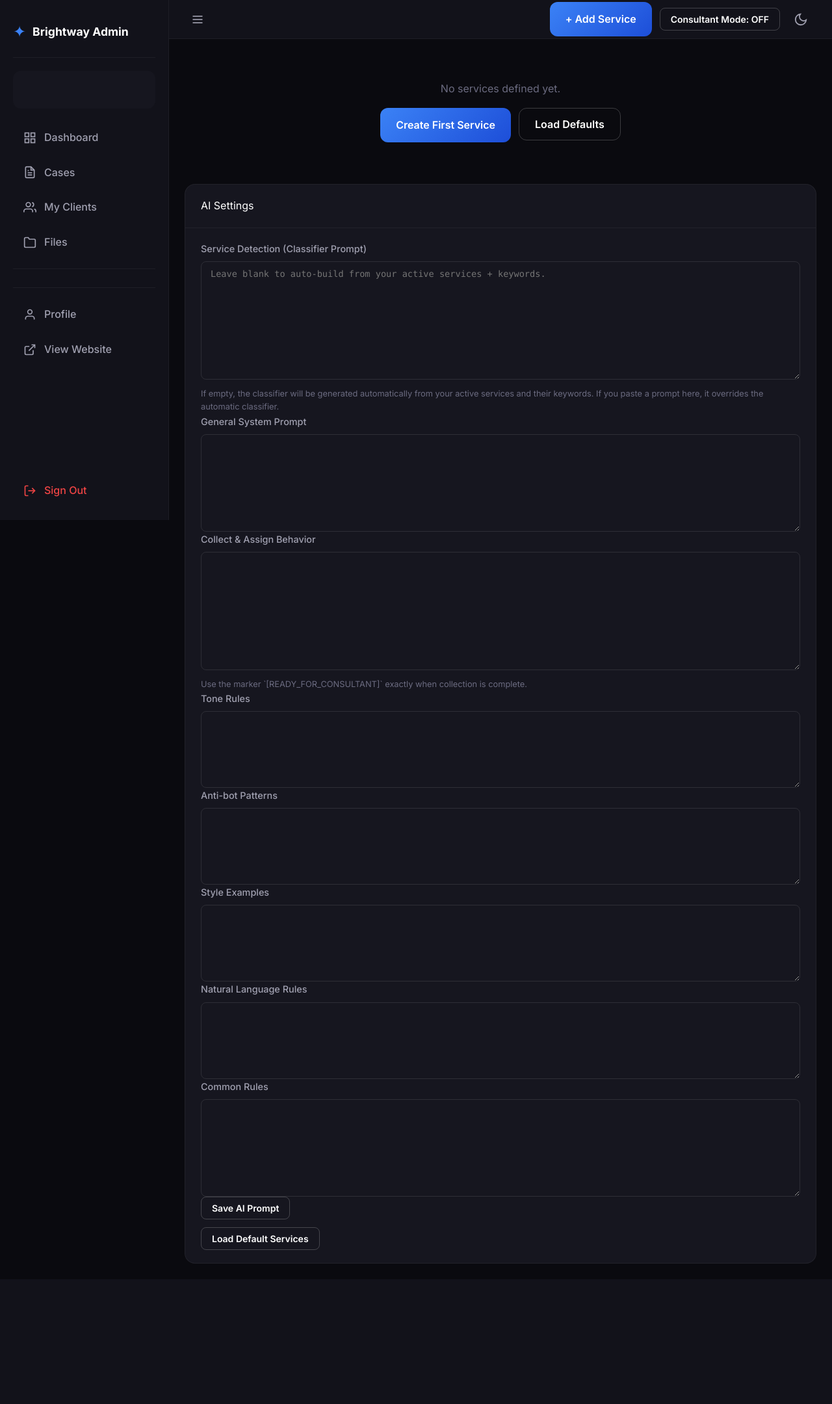
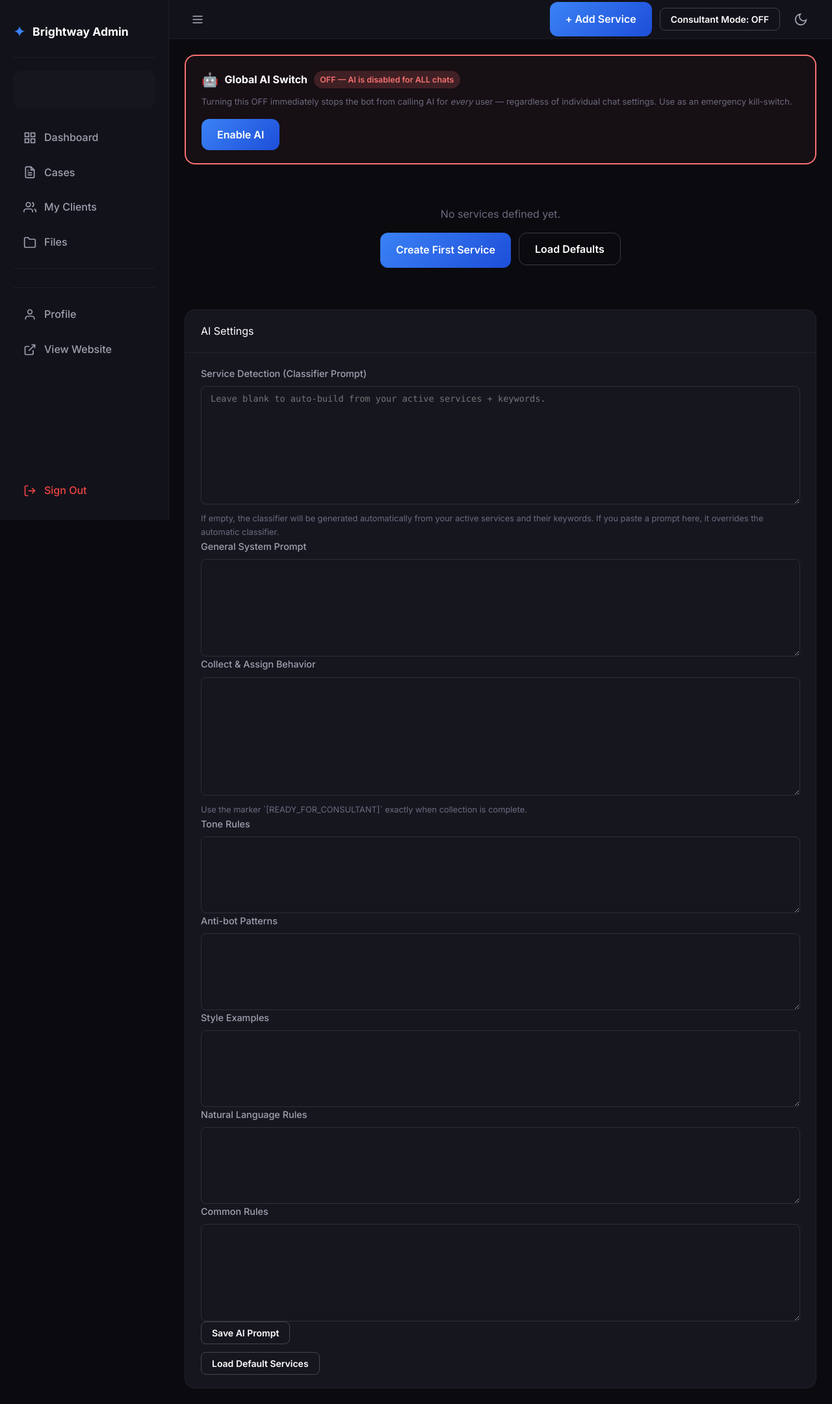
Before and after one commit to Mukhammad-develop/brightway_consulting, a Django app: template templates/panel/services_list.html in a window 1280 px wide. Shown: the whole page at 65% size. Before the commit the page ends 1944 px from the top, so only its background shows below. Run offline with Django 5.2, Linux system fonts and the light colour scheme; the template is opened without the code that fills it, so the values that code supplies are empty.

Commit message:
Add global AI master switch on Services & AI page
- AiSettings.ai_master_enabled field (migration 0013)
- Toggle button at top of Services & AI page (red card when OFF)
- is_ai_master_enabled() checked in both bot.py and userbot.py
  before any OpenAI call — overrides all per-chat settings
- Per-chat AI toggle still works; when master is OFF a small
  'globally disabled' label appears next to the AI status in
  each user's conversation panel

Made-with: Cursor

```diff
--- a/bot/bot.py
+++ b/bot/bot.py
@@ -37,6 +37,7 @@ from .services import (
     transcribe_voice, update_user_profile, should_update_profile,
     get_fallback_response, READY_FOR_CONSULTANT_MARKER,
     suggest_document_name, parse_filename_from_response,
+    is_ai_master_enabled,
 )
 
 # Configure logging
@@ -263,7 +264,10 @@ def process_ai_response(user, case, text: str, lang: str, send_reply: bool = Tru
     # Add user message to conversation
     case.add_message('user', text)
 
-    # If AI is turned off for this case, do not call AI; no reply sent
+    # Global master switch or per-case toggle
+    if not is_ai_master_enabled():
+        return (None, None)
+
     if not getattr(case, 'ai_enabled', True):
         return (None, None)
 
--- a/bot/userbot.py
+++ b/bot/userbot.py
@@ -38,7 +38,7 @@ from .messages import t, get_all_languages, LANG_CALLBACKS
 from .services import (
     ai_detect_service, ask_ai, update_user_profile, should_update_profile,
     suggest_document_name, parse_filename_from_response,
-    transcribe_voice,
+    transcribe_voice, is_ai_master_enabled,
     group_is_relevant, group_dm_invite_message, group_answer_question,
     READY_FOR_CONSULTANT_MARKER,
 )
@@ -463,8 +463,8 @@ def register_handlers(client: TelegramClient, account_index: int):
                 except Exception as e:
                     logger.error(f"Early service assignment failed: {e}")
 
-            # If AI is turned off for this case, no reply (consultant will reply later)
-            if not getattr(case, 'ai_enabled', True):
+            # Global master switch or per-case toggle — no reply if either is off
+            if not is_ai_master_enabled() or not getattr(case, 'ai_enabled', True):
                 return
 
             # Show typing while AI is generating (Telegram typing lasts ~5s, repeat every 4s)
--- a/core/models.py
+++ b/core/models.py
@@ -290,6 +290,10 @@ class AiSettings(models.Model):
     Global AI settings editable from the panel.
     Stored in DB so master/admin can tune prompts without deploy.
     """
+    # Master AI on/off switch — overrides all per-case ai_enabled flags
+    ai_master_enabled = models.BooleanField(default=True,
+        help_text='Global AI switch. When OFF the bot never calls OpenAI, regardless of per-chat settings.')
+
     # Classifier prompt (optional override). If blank, classifier can be auto-built from ServiceDefinition keywords.
     service_classifier_prompt = models.TextField(blank=True, default='')
 
--- a/panel/urls.py
+++ b/panel/urls.py
@@ -55,6 +55,7 @@ urlpatterns = [
     path('admin/files/<int:doc_id>/delete', files.file_delete, name='file_delete'),
 
     # Service Management (elevated users only)
+    path('admin/services/ai-master-toggle', services.ai_master_toggle, name='ai_master_toggle'),
     path('admin/services', services.services_list, name='services_list'),
     path('admin/services/add', services.service_add, name='service_add'),
     path('admin/services/<int:service_id>/edit', services.service_edit, name='service_edit'),
--- a/templates/panel/services_list.html
+++ b/templates/panel/services_list.html
@@ -7,6 +7,34 @@
 {% endblock %}
 
 {% block content %}
+
+<!-- Global AI Master Switch -->
+<div class="panel-card ai-master-card {% if not ai_master_enabled %}ai-master-off{% endif %}" style="margin-bottom:1.5rem;">
+    <div class="card-body" style="display:flex;align-items:center;justify-content:space-between;gap:1rem;flex-wrap:wrap;">
+        <div>
+            <div style="display:flex;align-items:center;gap:0.6rem;">
+                <span style="font-size:1.3rem;">🤖</span>
+                <strong style="font-size:1rem;">Global AI Switch</strong>
+                {% if ai_master_enabled %}
+                <span class="ai-master-badge on">ON — AI is active for all chats</span>
+                {% else %}
+                <span class="ai-master-badge off">OFF — AI is disabled for ALL chats</span>
+                {% endif %}
+            </div>
+            <p style="margin:.4rem 0 0;font-size:.82rem;color:var(--text-muted);">
+                Turning this OFF immediately stops the bot from calling AI for <em>every</em> user — regardless of individual chat settings.
+                Use as an emergency kill-switch.
+            </p>
+        </div>
+        <form method="post" action="{% url 'panel:ai_master_toggle' %}">
+            {% csrf_token %}
+            <button type="submit" class="btn {% if ai_master_enabled %}btn-danger{% else %}btn-primary{% endif %}" style="min-width:120px;">
+                {% if ai_master_enabled %}Disable AI{% else %}Enable AI{% endif %}
+            </button>
+        </form>
+    </div>
+</div>
+
 <div class="services-container">
     {% if services %}
     <div class="services-grid">
@@ -180,6 +208,11 @@ input:checked + .toggle-slider { background: var(--primary-color, var(--accent-p
 input:checked + .toggle-slider:before { transform: translateX(20px); background: #fff; box-shadow: 0 2px 4px rgba(0,0,0,0.3); }
 input:focus-visible + .toggle-slider { outline: 2px solid var(--accent-primary); outline-offset: 2px; }
 .prompt-textarea { font-family: 'Monaco', 'Menlo', monospace; font-size: 0.85rem; background: var(--bg-tertiary); }
+.ai-master-card { border: 2px solid var(--border-color); transition: border-color .2s; }
+.ai-master-card.ai-master-off { border-color: #f87171; background: rgba(248,113,113,.05); }
+.ai-master-badge { display: inline-block; padding: .2rem .6rem; border-radius: 999px; font-size: .78rem; font-weight: 600; }
+.ai-master-badge.on { background: rgba(34,197,94,.15); color: #22c55e; }
+.ai-master-badge.off { background: rgba(248,113,113,.18); color: #f87171; }
 </style>
 
 <script>
--- a/templates/panel/user_detail.html
+++ b/templates/panel/user_detail.html
@@ -146,6 +146,9 @@
                     <span class="badge badge-{{ active_case.service }}">Case #{{ active_case.pk }}</span>
                     <span class="chat-ai-toggle ai-state-{% if active_case.ai_enabled %}on{% else %}off{% endif %}" id="chatAiToggle">
                         <span class="ai-status" id="aiStatus">AI: {{ active_case.ai_enabled|yesno:"On,Off" }}</span>
+                        {% if not ai_master_enabled %}
+                        <span class="ai-master-hint">globally disabled</span>
+                        {% endif %}
                         <button type="button" class="btn btn-sm btn-outline" id="aiToggleBtn" data-case-id="{{ active_case.pk }}" data-toggle-url="{% url 'panel:case_toggle_ai' active_case.pk %}" title="Turn AI responses on or off for this chat">Toggle AI</button>
                     </span>
                     {% endif %}
@@ -361,6 +364,7 @@
 .notes-empty { margin-top: 1rem; }
 .chat-ai-toggle { display: inline-flex; align-items: center; gap: 0.5rem; margin-left: auto; }
 .chat-ai-toggle .ai-status { font-size: 0.85rem; color: var(--text-secondary); }
+.ai-master-hint { font-size: 0.72rem; color: #f87171; font-style: italic; opacity: 0.9; }
 .chat-panel .chat-wrap { display: flex; flex-direction: column; gap: 1rem; }
 .chat-messages { max-height: 320px; overflow-y: auto; display: flex; flex-direction: column; gap: 0.75rem; }
 .chat-msg { display: flex; flex-direction: column; align-items: flex-start; }
```
Also changed, not shown: bot/services.py (+10 -0 lines), panel/views/helpers.py (+10 -0 lines), panel/views/services.py (+20 -2 lines), core/migrations/0013_aisettings_master_switch.py (added).
